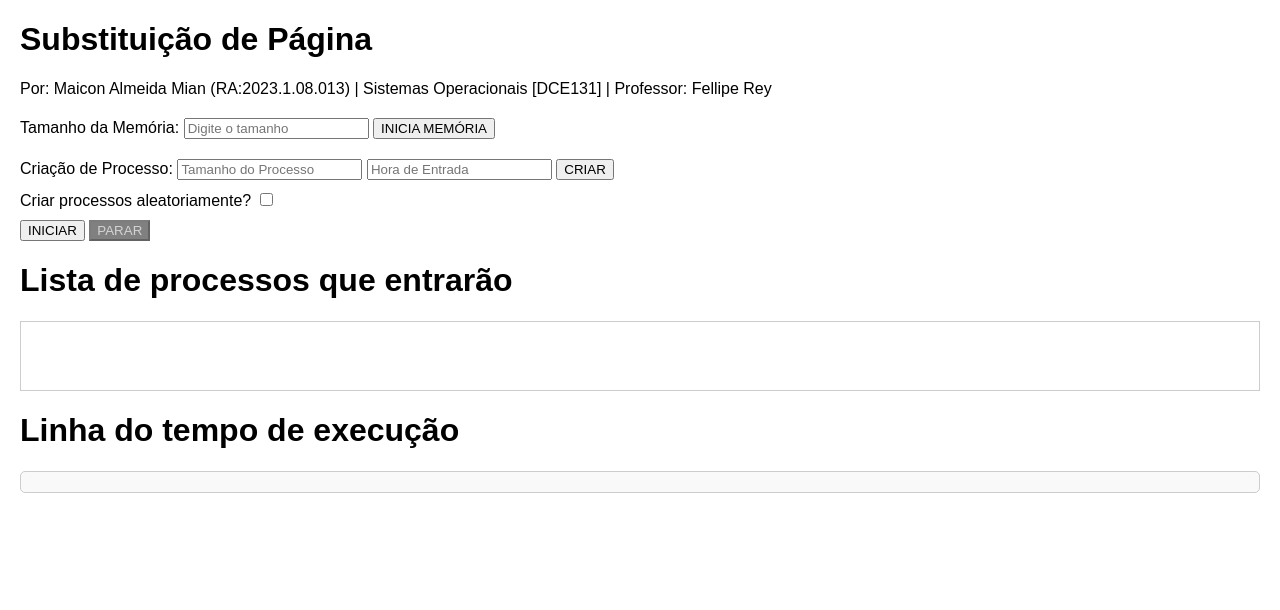
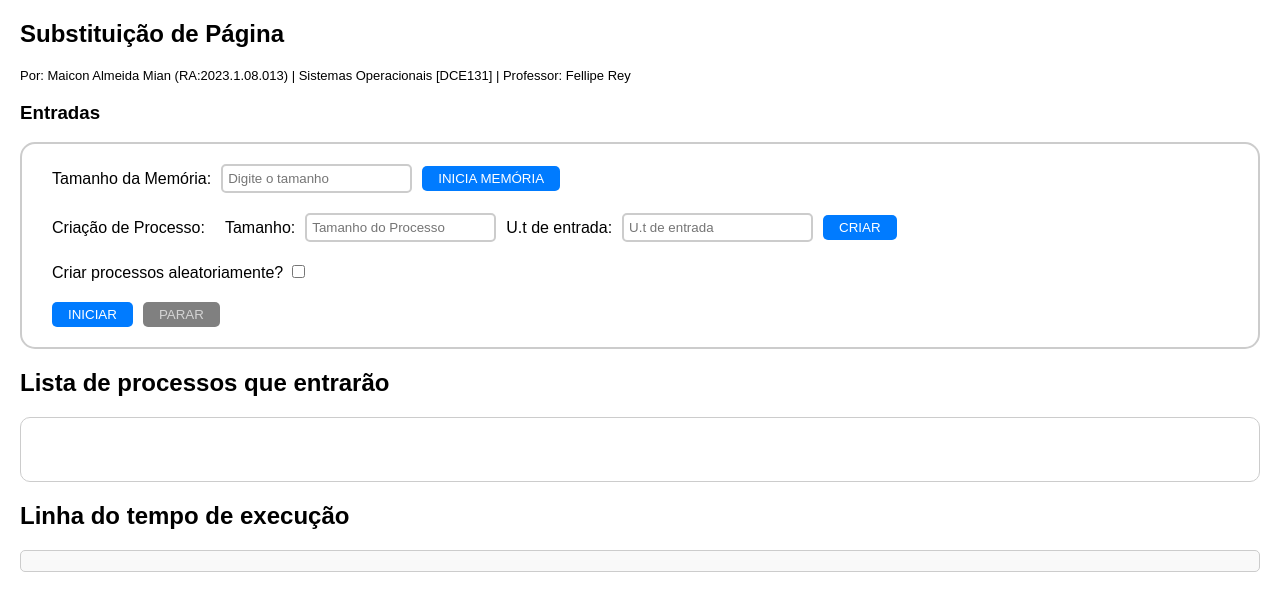
Before and after one commit to MaiconMian/trabalho-SO, a plain HTML site: page index.html in a window 1280 px wide. Drawn offline with Linux system fonts and the light colour scheme.

Commit message:
Adicionando css

```diff
--- a/index.html
+++ b/index.html
@@ -18,44 +18,54 @@
 </head>
 <body>
 
-    <h1>Substituição de Página</h1>
-    <p class="texto" > Por: Maicon Almeida Mian (RA:2023.1.08.013) | Sistemas Operacionais [DCE131] | Professor: Fellipe Rey</p>
+    <h2>Substituição de Página</h2>
 
-    <div style="margin-top: 20px;">
-        <label for="tamanhoMemoria">Tamanho da Memória:</label>
+    <p style="font-size: 13px;"> Por: Maicon Almeida Mian (RA:2023.1.08.013) | Sistemas Operacionais [DCE131] | Professor: Fellipe Rey</p>
+
+    <h3> Entradas </h3>
+    <div class="divBorda">
+
+        <div class="primeirocontainer">
+            <label for="tamanhoMemoria" class="label">Tamanho da Memória: </label>
             <input type="number" id="tamanhoMemoria" class="entry" placeholder="Digite o tamanho">
             <button onclick="iniciaMemoria()" id="botaoIniciaMemoria" class="botaoSimples">INICIA MEMÓRIA</button>
         </div>
 
 
-    <div style="margin-top: 20px;">
-        <label for="tamanhoMemoria">Criação de Processo:</label>
+        <div class="container">
+                <label for="tamanhoMemoria" class="label">Criação de Processo: </label>
+                <label for="tamanhoMemoria" class="label">Tamanho: </label>
                 <input type="number" id="tamanhoProcesso" class="entry" placeholder="Tamanho do Processo">
-        <input type="number" id="horaEntrar" class="entry" placeholder="Hora de Entrada">
+                <label for="tamanhoMemoria" class="label">U.t de entrada:</label>
+                <input type="number" id="horaEntrar" class="entry" placeholder="U.t de entrada">
                 <button onclick="criaProcesso()" id="botaoCriaProcesso" class="botaoSimples">CRIAR</button>
         </div>
 
+        <div class="container">
 
-    <div style="margin: 10px 0; font-family: Arial, sans-serif;">
-        <label for="criarProcessoAleatorio" style="cursor: pointer;">
+            <label for="criarProcessoAleatorio" style="cursor: pointer;" class="label">
                 Criar processos aleatoriamente?
                 <input type="checkbox" id="criarProcessoAleatorio" class="Checkbox" style="margin-right: 5px;">
             </label>
         </div>
 
-    <div>
+        <div class="container">
             <button onclick="inicia()" id="botaoInicia" class="botaoSimples"> INICIAR </button>
-        <button onclick="parar()" id="botaoPara" class="botaoPara disabled" disabled> PARAR </button>
+            <button onclick="parar()" id="botaoPara" class="botaoParar disabled" disabled> PARAR </button>
         </div>
 
-    <h1>Lista de processos que entrarão</h1>
+    </div>
+
+
+    <h2>Lista de processos que entrarão</h2>
     <div class="scroll-container" id="processosPendentes"></div>
 
-    <h1>Linha do tempo de execução</h1>
+    <h2>Linha do tempo de execução</h2>
     <div id="LinhaDoTempo"></div>
 
     <script src="scripts/MRU.js"></script>
     <script src="scripts/main.js"></script>
     <script src="scripts/Processo.js"></script>
     <script src="scripts/view.js"></script>
+
 </body>
--- a/scripts/main.js
+++ b/scripts/main.js
@@ -24,8 +24,6 @@ function iniciaMemoria(){
     } catch(e){
        alert(e.message);
     }
-
-
 }
 
 function criaProcesso(){
--- a/scripts/view.js
+++ b/scripts/view.js
@@ -11,7 +11,7 @@ function atualizaListaProcessos() {
             var processoDiv = document.createElement('div');
 
             processoDiv.className = 'item';
-            processoDiv.innerHTML = `P:${processoAtual.getId()} ${processoAtual.getTamanho()}pg, ${processoAtual.getEntrada()}u.t`;
+            processoDiv.innerHTML = `P:${processoAtual.getId()} | ${processoAtual.getTamanho()}pg | ${processoAtual.getEntrada()}u.t`;
 
             processosPendentes.appendChild(processoDiv);
         }
--- a/style/style.css
+++ b/style/style.css
@@ -4,8 +4,9 @@ body {
 }
 
 .scroll-container {
+    border-radius: 10px;
     max-width: 100%;
-    height: 70px;
+    height: 65px;
     overflow-x: auto;
     overflow-y: hidden;
     white-space: nowrap;
@@ -15,35 +16,87 @@ body {
 }
 
 .item {
-    display: inline-block; /* Para permitir elementos lado a lado */
-    background-color: #f0f0f0;
-    border: 1px solid #aaa;
+    display: inline-block;
+    background-color: #007bff;
+    border: 1px solid #ffffff;
+    color: white;
     padding: 10px;
+    border-radius: 10px;
     margin-right: 10px;
-    min-width: 100px; /* Largura mínima de cada item */
+    min-width: 100px;
     text-align: center;
 }
 
-.botaoInicia.disabled, .botaoPara.disabled, .botaoLimpa.disabled, .botaoSimples.disabled{
+ .botaoParar.disabled, .botaoSimples.disabled{
     background-color: gray;
     color: lightgray;
     cursor: not-allowed;
 }
 
 #LinhaDoTempo {
-    font-family: Arial, sans-serif; /* Define a fonte Arial */
-    font-size: 16px; /* Ajuste o tamanho da fonte */
-    color: #333; /* Cor do texto */
-    padding: 10px; /* Espaçamento interno da div */
-    background-color: #f9f9f9; /* Fundo leve para contraste */
-    border: 1px solid #ccc; /* Borda da div */
-    border-radius: 5px; /* Arredonda os cantos */
-    max-height: 300px; /* Altura máxima */
-    overflow-y: auto; /* Habilita scroll se exceder a altura */
+    font-family: Arial, sans-serif;
+    font-size: 16px;
+    color: #333;
+    padding: 10px;
+    background-color: #f9f9f9;
+    border: 1px solid #ccc;
+    border-radius: 5px;
+    max-height: 300px;
+    overflow-y: auto;
 }
 
 .linha-saida {
-    margin-bottom: 8px; /* Espaçamento entre linhas */
-    padding: 5px; /* Espaçamento interno */
-    border-bottom: 1px solid #ddd; /* Linha divisória */
+    margin-bottom: 8px;
+    padding: 5px;
+    border-bottom: 1px solid #ddd;
 }
+
+.primeirocontainer {
+    margin-top: 0px;
+    display: flex;
+    align-items: center;
+}
+
+.container {
+    margin-top: 20px;
+    display: flex;
+    align-items: center;
+}
+
+.label {
+    margin-right: 10px;
+    margin-left: 10px;
+}
+
+.entry {
+    padding: 5px;
+    border: 2px solid #ccc;
+    border-radius: 5px;
+}
+
+.botaoSimples {
+    background-color: #007bff;
+    color: white;
+    padding: 5px 16px;
+    margin-left: 10px;
+    border: none;
+    border-radius: 5px;
+    cursor: pointer;
+}
+
+.botaoParar {
+    background-color: #ff0000;
+    color: white;
+    padding: 5px 16px;
+    margin-left: 10px;
+    border: none;
+    border-radius: 5px;
+    cursor: pointer;
+}
+
+.divBorda{
+    border: 2px solid #ccc;
+    border-radius: 15px;
+    background-color: #ffffff;
+    padding: 20px;
+}
```
Also changed, not shown: scripts/MRU.js (+0 -20 lines). Lines whose indentation alone changed are shown as unchanged.
